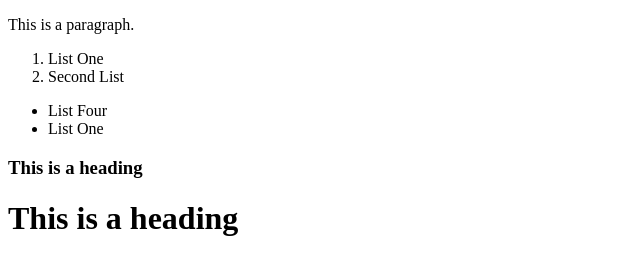
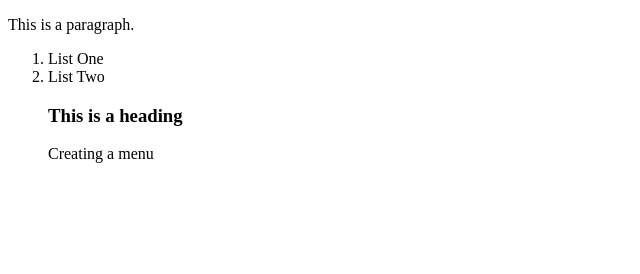
Before and after one commit to SketchAlien/iyf-s12-week-01-SketchAlien, a plain HTML site: page day-1-tags.html in a window 1280 px wide. Shown: the whole page, without its empty margins (0-640 px from the left). Drawn offline with Linux system fonts and the light colour scheme.

Commit message:
Doc: Revised some tags

```diff
--- a/day-1-tags.html
+++ b/day-1-tags.html
@@ -5,16 +5,18 @@
 <title> Day 1 - Five Tags</title>
 </head>
 <body>
+
 <p> This is a paragraph.</p>
+
 <ol>
     <li> List One</li>
-    <li> Second List</li>
-</ol>
-<ul>
-    <li> List Four</li>
-    <li> List One</li>
-</ul>
+    <li> List Two</li>
+
+<title>This is a title tag</title>
+
 <h3> This is a heading</h3>
-<h1> This is a heading</h1>
+
+<nav>Creating a menu</nav>
+
 </body>
 </html>
```
